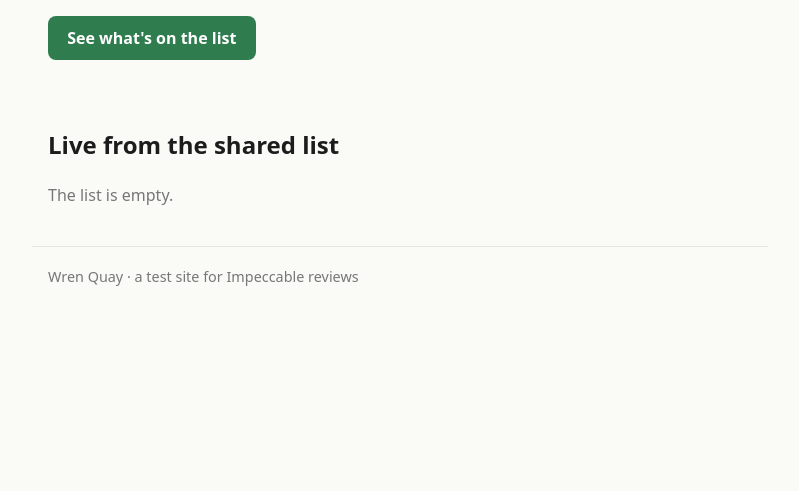
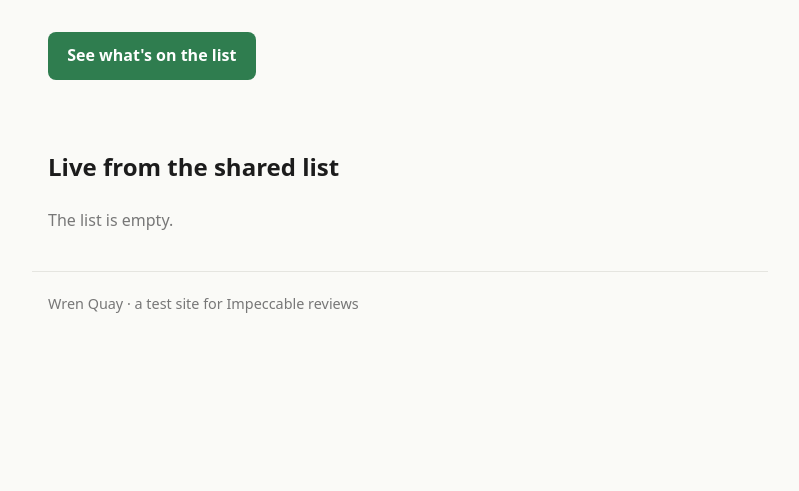
Before and after one commit to pristine-test-org/wren-quay-d4p8, a website built with Vite: page index.html in a window 1280 px wide. Shown: the part 309-800 px from the top of the page, without its empty margins (240-1039 px from the left). Built offline with nearby package versions, Linux system fonts and the light colour scheme; some packages are replaced by stand-ins of ours; no server answers; the database is empty.

Commit message:
Body line height 1.6
Co-Authored-By: Claude Opus 5.5 <noreply@anthropic.com>

```diff
--- a/src/style.css
+++ b/src/style.css
@@ -3,7 +3,7 @@
   color: #1c1c1c;
   background: #fafaf7;
 }
-body { margin: 0; }
+body { margin: 0; line-height: 1.6; }
 header, main, footer { max-width: 44rem; margin: 0 auto; padding: 1.25rem 1rem; }
 header { display: flex; justify-content: space-between; align-items: center; }
 header a { color: var(--accent); }
```
